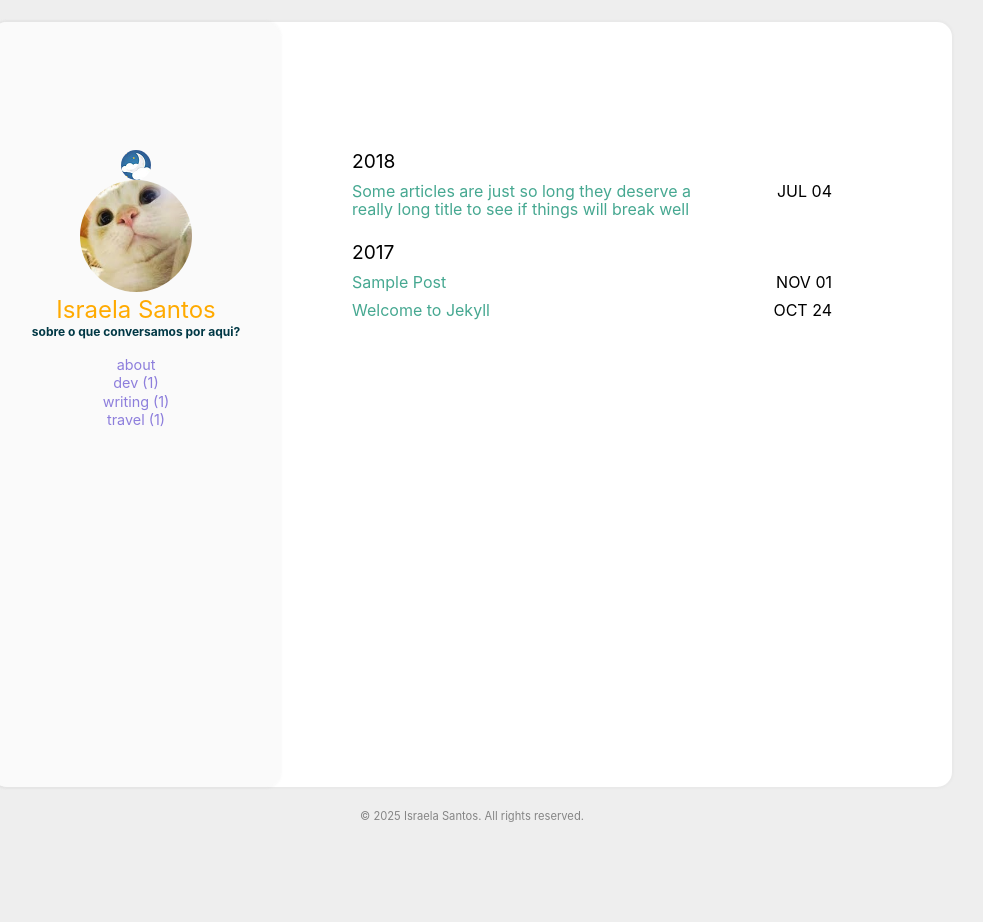
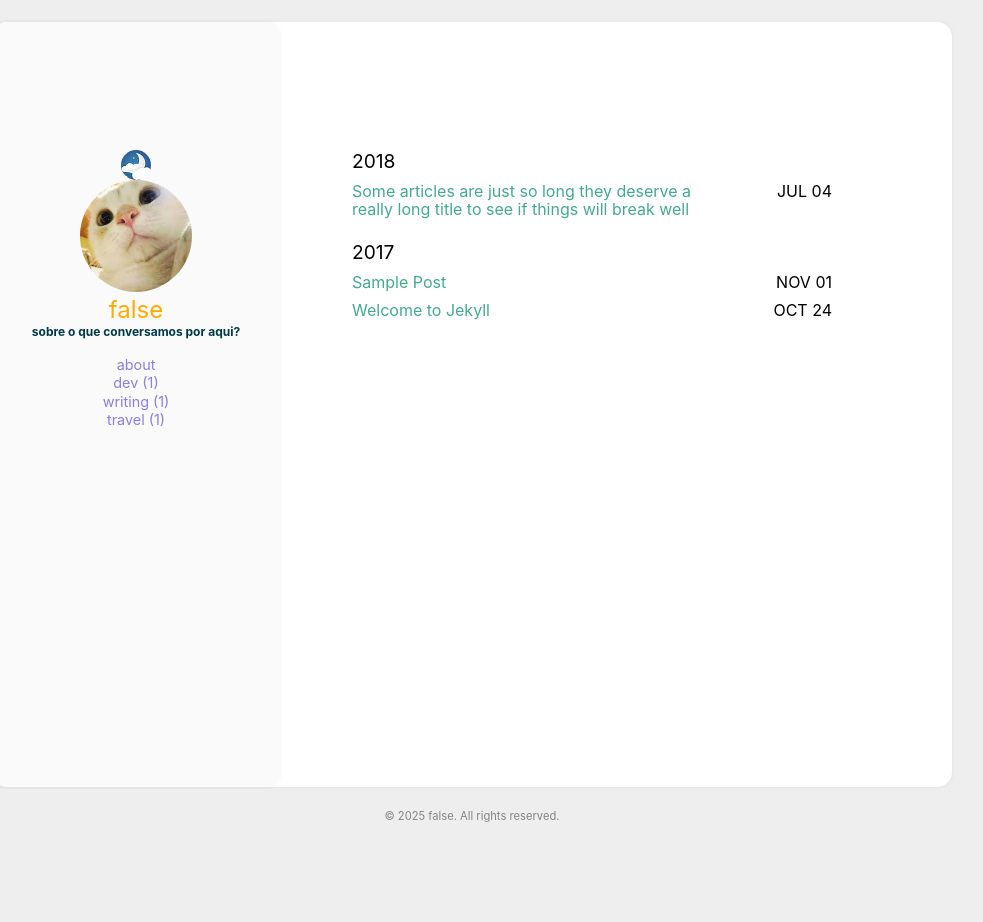
Before and after one commit to sraelai/y, a Jekyll site: the page built from index.html, in a window 1280 px wide. Shown: the whole page, without its empty margins (168-1151 px from the left). Built offline with Jekyll 4.4.1, drawn with Linux system fonts in a browser that asks for light colours.

Commit message:
Update _config.yml

```diff
--- a/_config.yml
+++ b/_config.yml
@@ -1,5 +1,5 @@
 
-title: null #Your awesome title
+title: "Israela Santos" #Your awesome title
 email: #youremail@domain.com
 description: > # this means to ignore newlines until "baseurl"
   Write an awesome description for your new site here. You can edit this
@@ -20,7 +20,7 @@ cusdis:
     app_id: #your cusdis app_id
 
 user:
-  name: Israela Santos
+  name: false
   pic: /assets/img/cat.jpg
   picAlt: "catbook"
   job: sobre o que conversamos por aqui?
```
